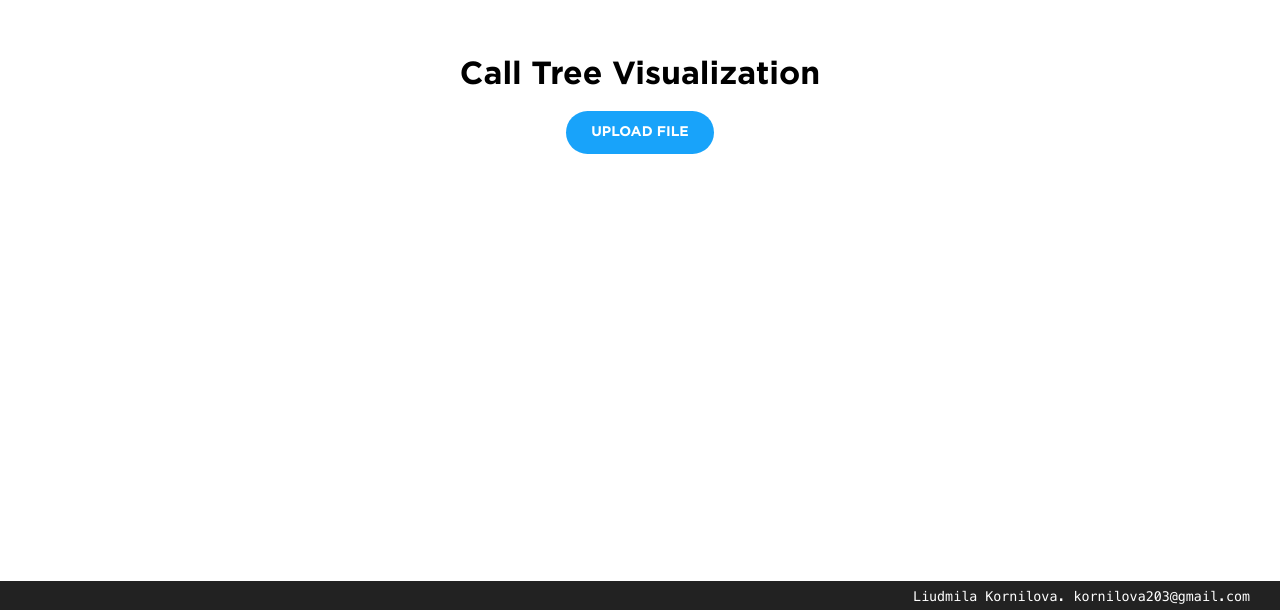
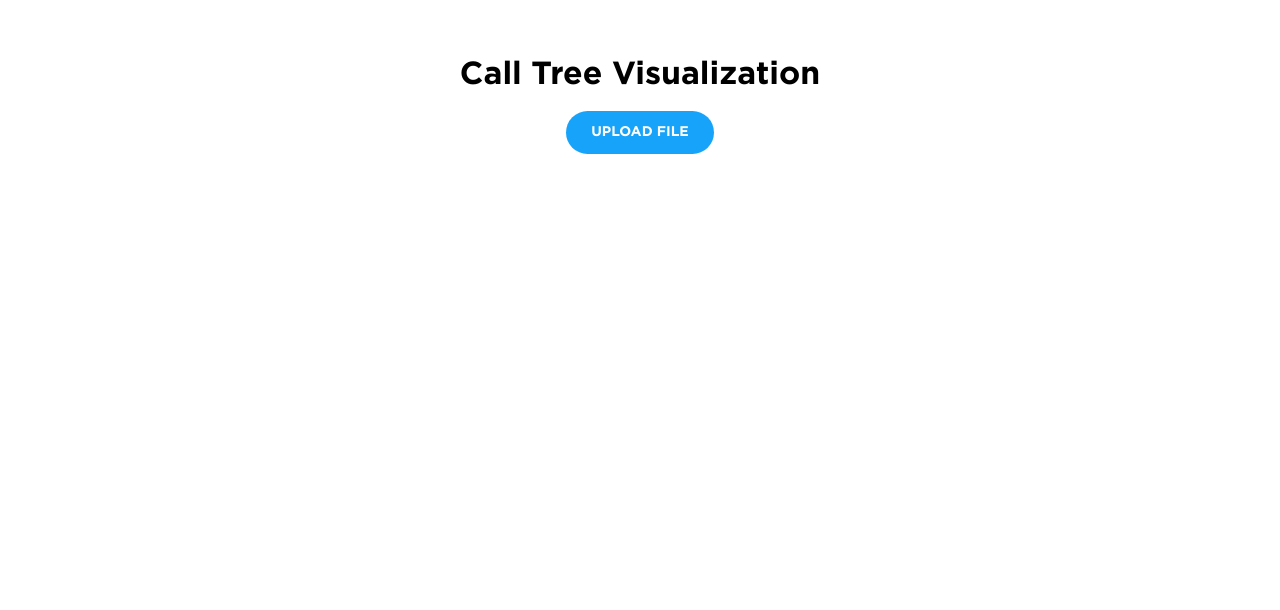
Before and after one commit to kornilova203/FlameViewer, a plain HTML site: page visualization/index.html in a window 1280 px wide. Shown: the part 190-800 px from the top of the page. Drawn offline with Linux system fonts and the light colour scheme.

Commit message:
Removed footer

```diff
--- a/visualization/css/call-tree.css
+++ b/visualization/css/call-tree.css
@@ -128,20 +128,3 @@ li {
 .inputfile + label * {
     pointer-events: none;
 }
-
-footer {
-    background-color: #222;
-    color: white;
-    font-family: Menlo, sans-serif;
-    position: fixed;
-    bottom: 0;
-    right: 0;
-    left: 0;
-    padding-right: 30px;
-    /*padding: 5px 10px;*/
-}
-footer p {
-    width: 100%;
-    text-align: right;
-    margin: 5px 0;
-}
--- a/visualization/index.html
+++ b/visualization/index.html
@@ -21,6 +21,5 @@
         <label for="file"><span>UPLOAD FILE</span></label>
     </form>
 </main>
-<footer><p><small>Liudmila Kornilova. kornilova203@gmail.com</small></p></footer>
 </body>
 </html>
```
